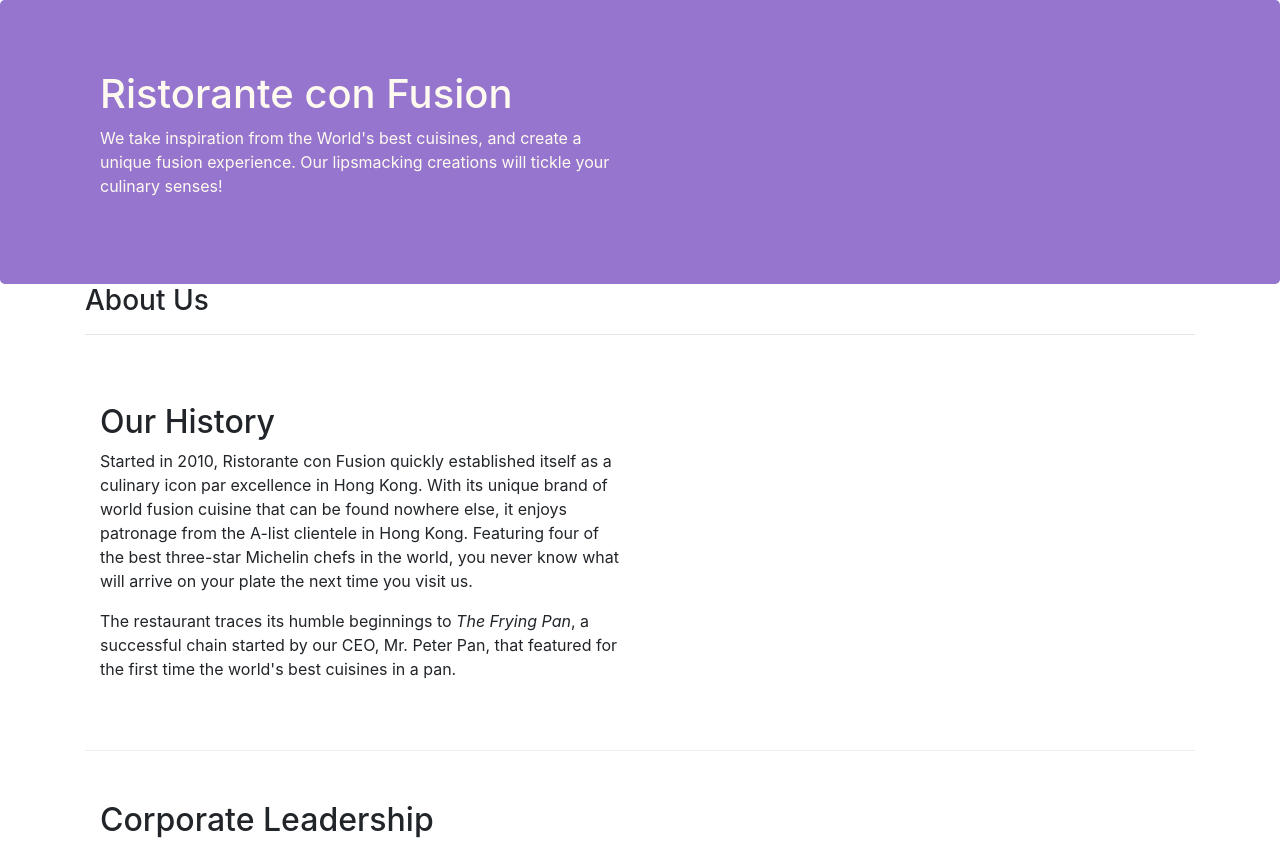
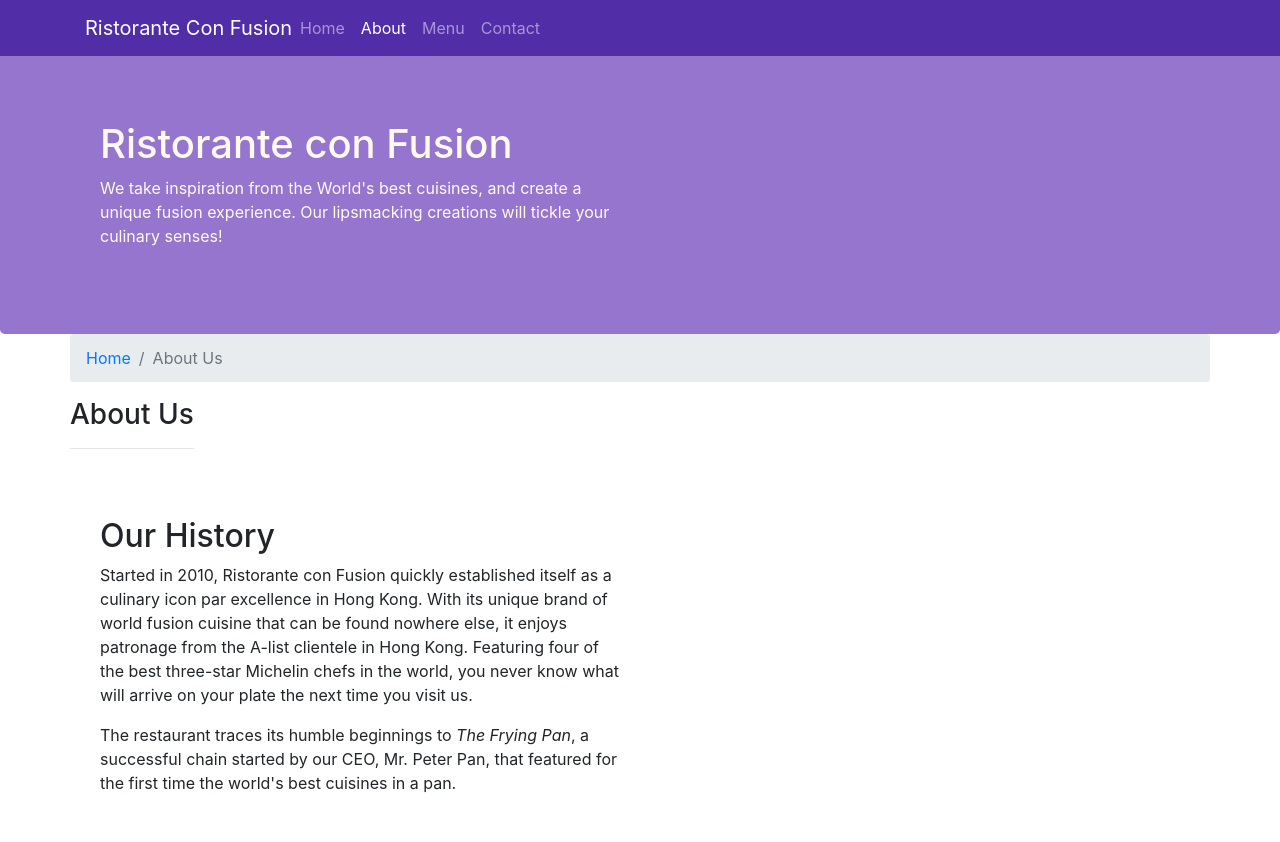
Before and after one commit to virajrajopadhye/Confusion-Bootstrap-4, a website: page aboutus.html in a window 1280 px wide. Shown: the top 842 px of the page. Drawn offline with nearby package versions, Linux system fonts and the light colour scheme.

Commit message:
Adding navbar

```diff
--- a/aboutus.html
+++ b/aboutus.html
@@ -15,6 +15,26 @@
 </head>
 
 <body>
+    <nav class="navbar navbar-dark navbar-expand-sm fixed-top">
+        <div class="container">
+            <button class="navbar-toggler" type="button" data-toggle="collapse" data-target="#Navbar">
+                <span class="navbar-toggler-icon"></span>
+            </button>
+           <a class="navbar-brand mr-auto" href="./index.html">Ristorante Con Fusion</a>
+
+
+           <div class="collapse navbar-collapse" id="Navbar">
+            <ul class="navbar-nav mr-auto">
+                <li class="nav-item"><a class="nav-link" href="./index.html">Home</a></li>
+                <li class="nav-item active"><a class="nav-link" href="./aboutus.html">About</a></li>
+                <li class="nav-item"><a class="nav-link" href="#">Menu</a></li>
+                <li class="nav-item"><a class="nav-link" href="#">Contact</a></li>
+            </ul>
+        </div>
+
+        </div>
+    </nav>
+
 
     <header class="jumbotron">
         <div class="container">
@@ -30,7 +50,11 @@
     </header>
 
     <div class="container">
-        <div >
+        <div class="row" >
+            <ol class="col-12 breadcrumb">
+                <li class="breadcrumb-item"><a href="./index.html">Home</a></li>
+                <li class="breadcrumb-item active">About Us</li>
+            </ol>
             <div>
                <h3>About Us</h3>
                <hr>
@@ -70,7 +94,7 @@
                 <div class="col-4 offset-1 col-sm-2">
                     <h5>Links</h5>
                     <ul class="list-unstyled">
-                        <li><a href="#">Home</a></li>
+                        <li><a href="./index.html">Home</a></li>
                         <li><a href="#">About</a></li>
                         <li><a href="#">Menu</a></li>
                         <li><a href="#">Contact</a></li>
--- a/css/styles.css
+++ b/css/styles.css
@@ -27,3 +27,12 @@ address{
     margin:0px;
     color:#0f0f0f;
 }
+
+body{
+    padding:50px 0px 0px 0px;
+    z-index:0;
+}
+
+.navbar-dark {
+     background-color: #512DA8;
+}
```
Also changed, not shown: index.html (+22 -1 lines).
